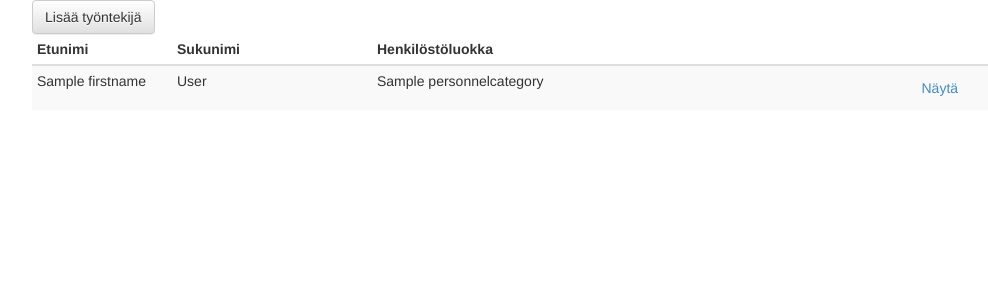
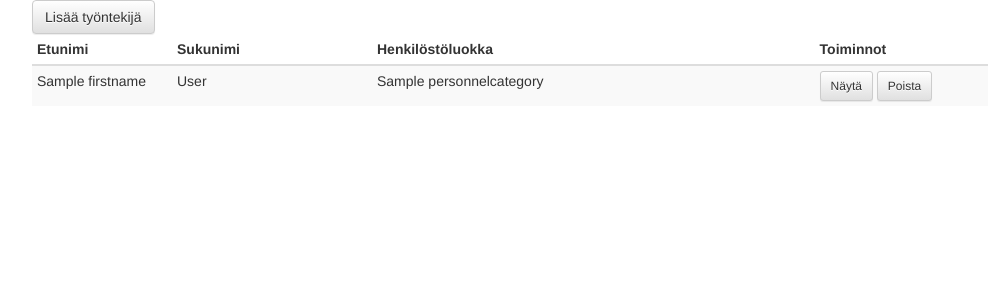
Before and after one commit to skaipio/tsoha, a PHP site: template views/employeesListing.php in a window 1280 px wide. Shown: the top 300 px of the page, without its empty margins (63-1051 px from the left). Run offline with PHP 8.4, Linux system fonts and the light colour scheme; the template is opened without the code that fills it: most values are stand-ins (such as "Sample title", 1, 10 or a date in 2020).

Commit message:
Add remove employee button to employee listing

```diff
--- a/views/employeesListing.php
+++ b/views/employeesListing.php
@@ -6,7 +6,7 @@
                 <th id="etunimi-header">Etunimi</th>
                 <th id="sukunimi-header">Sukunimi</th>
                 <th id="henkilosto-header">Henkilöstöluokka</th>
-                <th></th>
+                <th>Toiminnot</th>
             </tr>
         </thead>
         <tbody>
@@ -15,7 +15,10 @@
                     <td><?php echo $employee->firstname ?></td>
                     <td><?php echo $employee->lastname ?></td>
                     <td><?php echo $employee->personnelcategory ?></td>
-                    <td><a href="<?php echo "nayta.php?id=$employee->id" ?>" class="btn">Näytä</a></td>
+                    <td>
+                        <a href="<?php echo "nayta.php?id=$employee->id" ?>" class="btn btn-default btn-sm" role="button">Näytä</a>
+                        <a href="<?php echo "poista.php?id=$employee->id" ?>" class="btn btn-default btn-sm" role="button">Poista</a>
+                    </td>
                 </tr>
             <?php endforeach; ?>
         </tbody>
```
